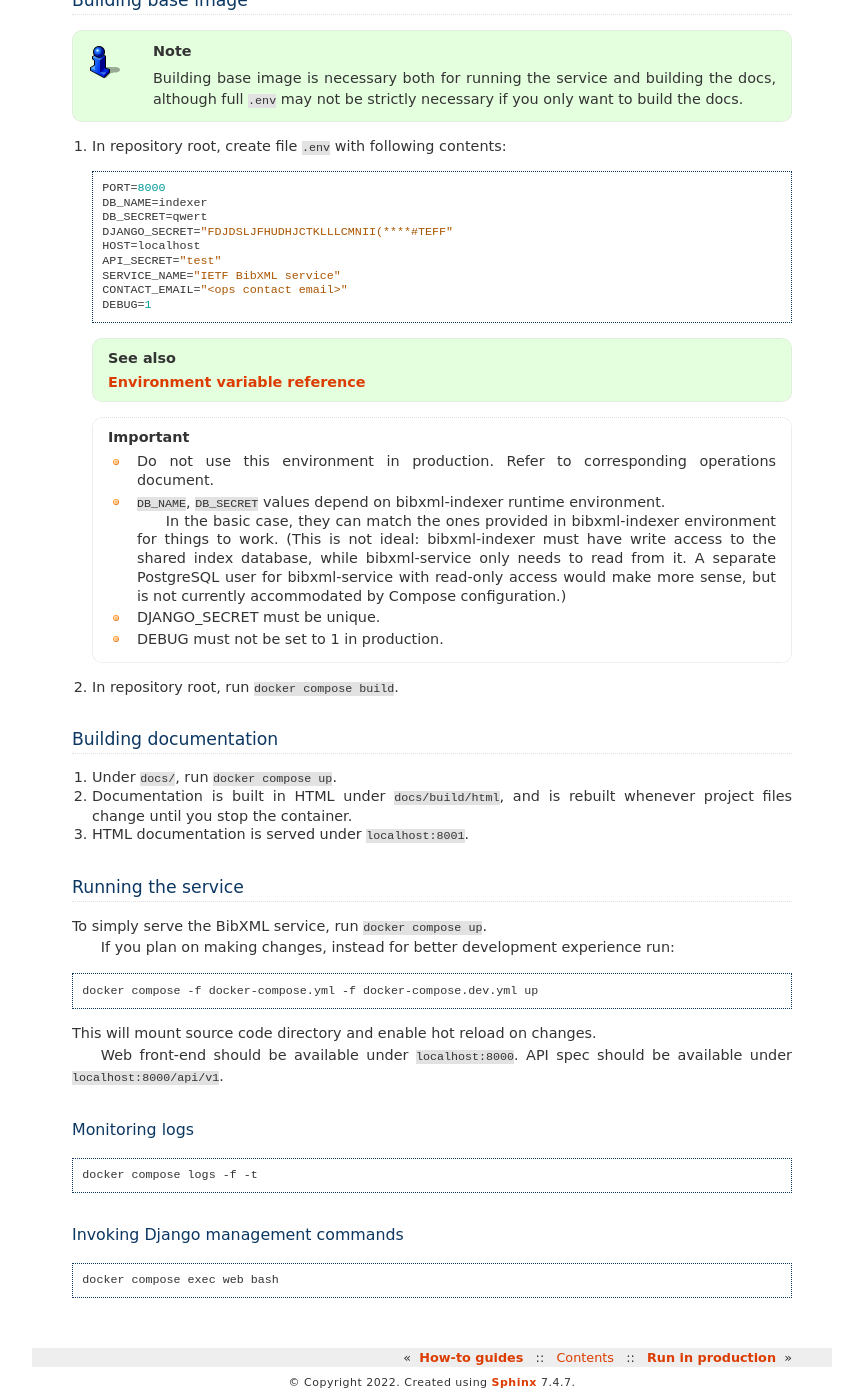
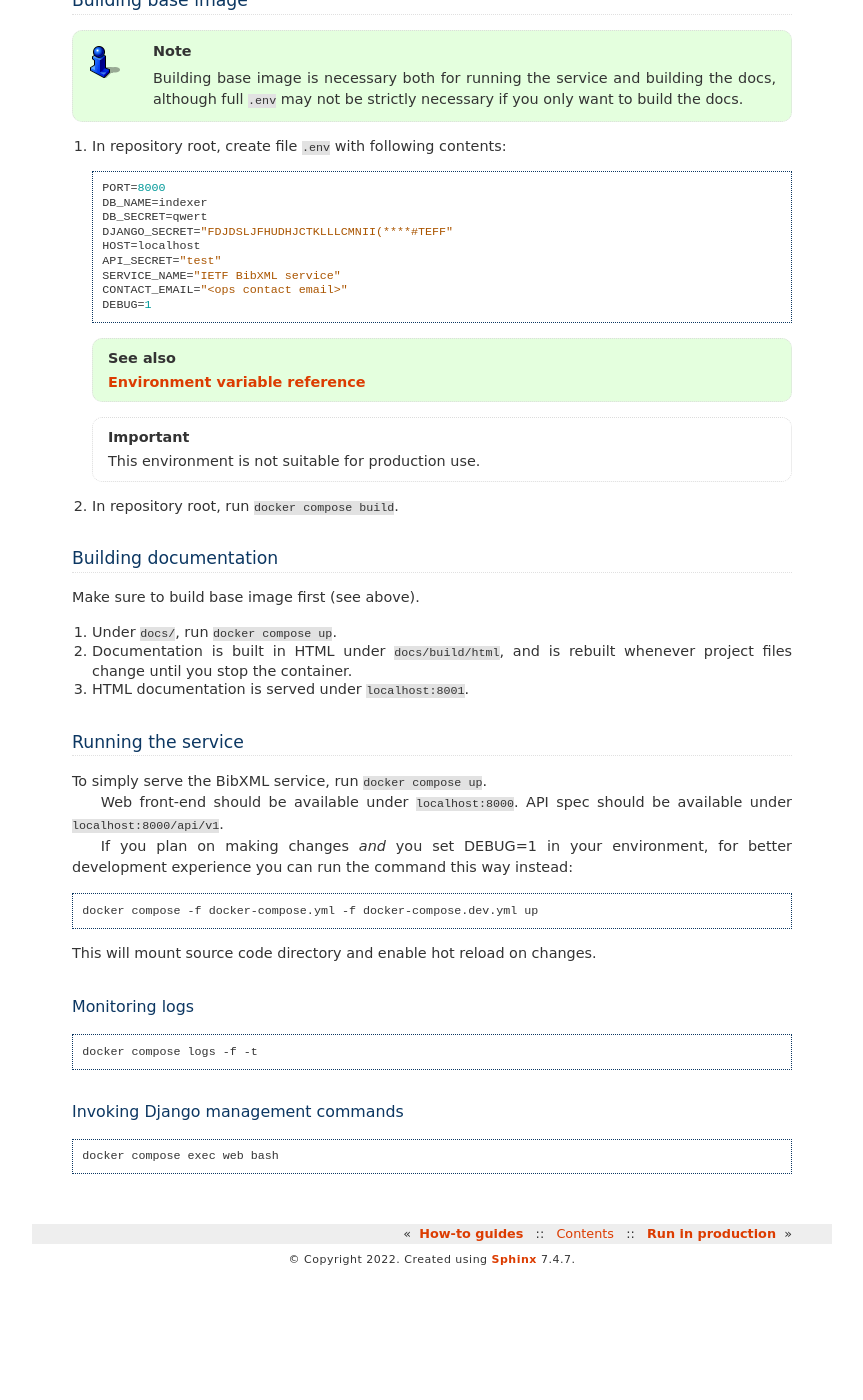
Before and after one commit to ietf-tools/bibxml-service, a Sphinx documentation site: the page built from docs/howto/develop-locally.rst, in a window 1280 px wide and 1400 px high, scrolled down 606 px. Shown: the whole window, without its empty margins (208-1071 px from the left). Built offline with Sphinx 7.4.7, drawn with Linux system fonts in a browser that asks for light colours; pages that are not in the unit, such as notebooks, are missing from menus; after the commit the page ends 1882 px from its top, so only the background shows below that.

Commit message:
docs: update local development tips

```diff
--- a/docs/howto/develop-locally.rst
+++ b/docs/howto/develop-locally.rst
@@ -48,30 +48,15 @@ Building base image
 
    .. seealso:: :doc:`/ref/env`
 
-   .. important::
-
-      * Do not use this environment in production. Refer to corresponding operations document.
-
-      * ``DB_NAME``, ``DB_SECRET`` values depend on bibxml-indexer runtime environment.
-
-        In the basic case, they can match the ones provided in bibxml-indexer environment
-        for things to work.
-        (This is not ideal:
-        bibxml-indexer must have write access to the shared index database,
-        while bibxml-service only needs to read from it.
-        A separate PostgreSQL user for bibxml-service with read-only access
-        would make more sense, but is not currently accommodated
-        by Compose configuration.)
-
-      * DJANGO_SECRET must be unique.
-
-      * DEBUG must not be set to 1 in production.
+   .. important:: This environment is not suitable for production use.
 
 2. In repository root, run ``docker compose build``.
 
 
 Building documentation
 ======================
+
+Make sure to build base image first (see above).
 
 1. Under ``docs/``, run ``docker compose up``.
 
@@ -87,15 +72,15 @@ Running the service
 
 To simply serve the BibXML service, run ``docker compose up``.
 
-If you plan on making changes,
-instead for better development experience run::
+Web front-end should be available under ``localhost:8000``.
+API spec should be available under ``localhost:8000/api/v1``.
+
+If you plan on making changes *and* you set DEBUG=1 in your environment,
+for better development experience you can run the command this way instead::
 
     docker compose -f docker-compose.yml -f docker-compose.dev.yml up
 
 This will mount source code directory and enable hot reload on changes.
-
-Web front-end should be available under ``localhost:8000``.
-API spec should be available under ``localhost:8000/api/v1``.
 
 
 Monitoring logs
--- a/docs/ref/env.rst
+++ b/docs/ref/env.rst
@@ -34,7 +34,7 @@ Most of them are passed to containers’ respective environments.
     User password for PostgreSQL server authentication.
 
 ``DJANGO_SECRET`` (**required**)
-    Django’s secret key.
+    Django’s secret key. Must be unique, long and confidential.
 
 ``API_SECRET`` (**required**)
     Token for management GUI and API access.
@@ -57,7 +57,7 @@ Most of them are passed to containers’ respective environments.
     If set to 1, Django’s built-in ``runserver`` is used
     to serve the GUI, and error pages are verbose.
 
-    Don’t set in production.
+    .. important:: Don’t set in production.
 
 
 Environment variables read by Django
```
Also changed, not shown: README.rst (+1 -21 lines).
